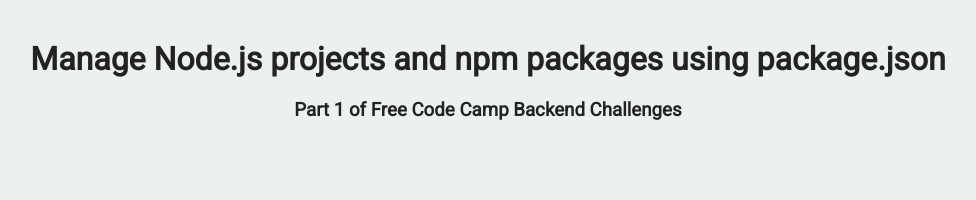
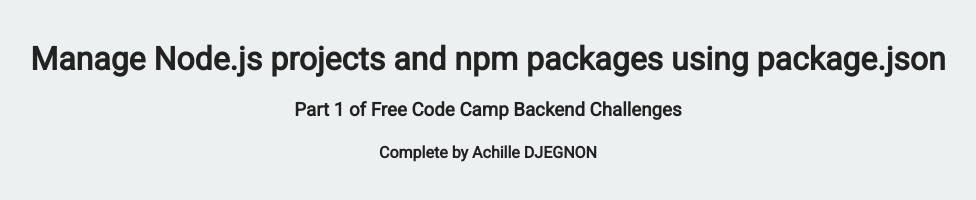
Before and after one commit to achdj/usdjson, a website: page views/index.html in a window 1280 px wide. Shown: the whole page, without its empty margins (152-1128 px from the left). Drawn offline with Linux system fonts and the light colour scheme.

Commit message:
index update

```diff
--- a/views/index.html
+++ b/views/index.html
@@ -12,6 +12,7 @@
       <div class="container">
          <h1>Manage Node.js projects and npm packages using package.json</h1>
          <h3>Part 1 of Free Code Camp Backend Challenges</h3>
+         <h4>Complete by Achille DJEGNON</h4>
       </div>
    </body>
 
```
